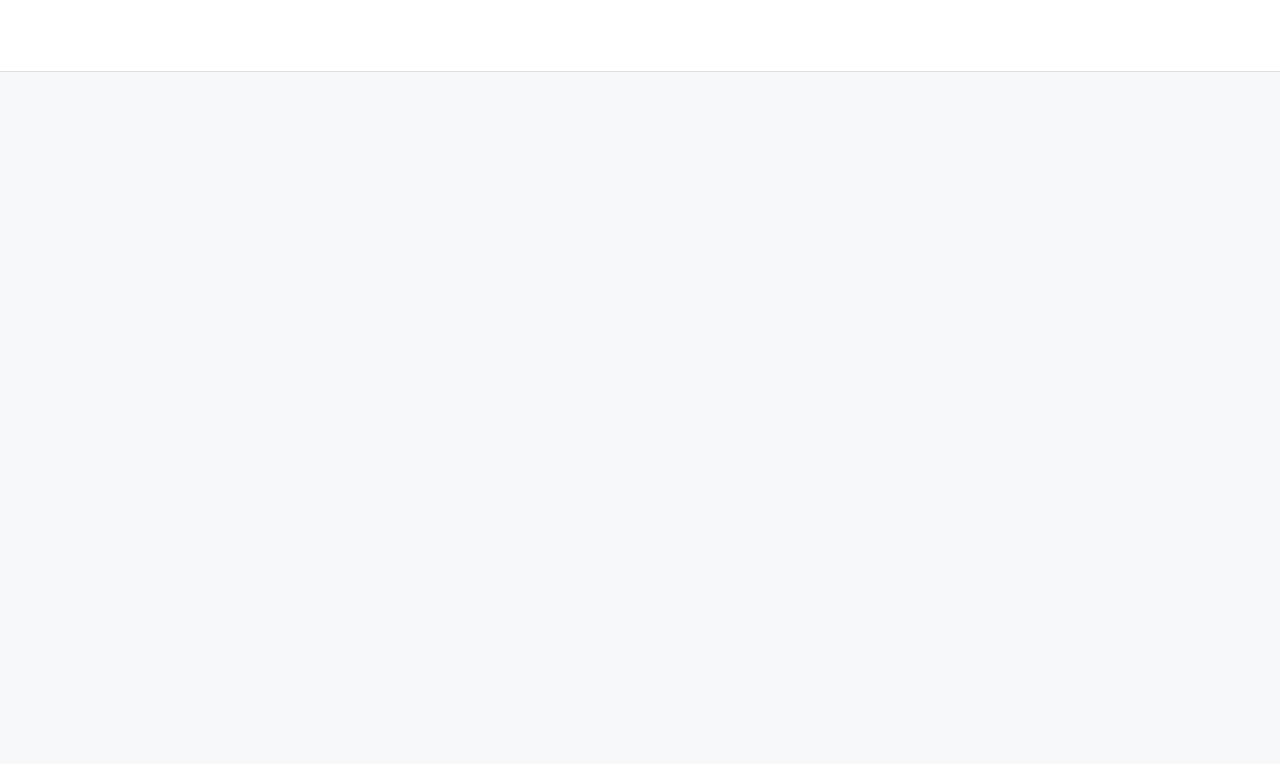
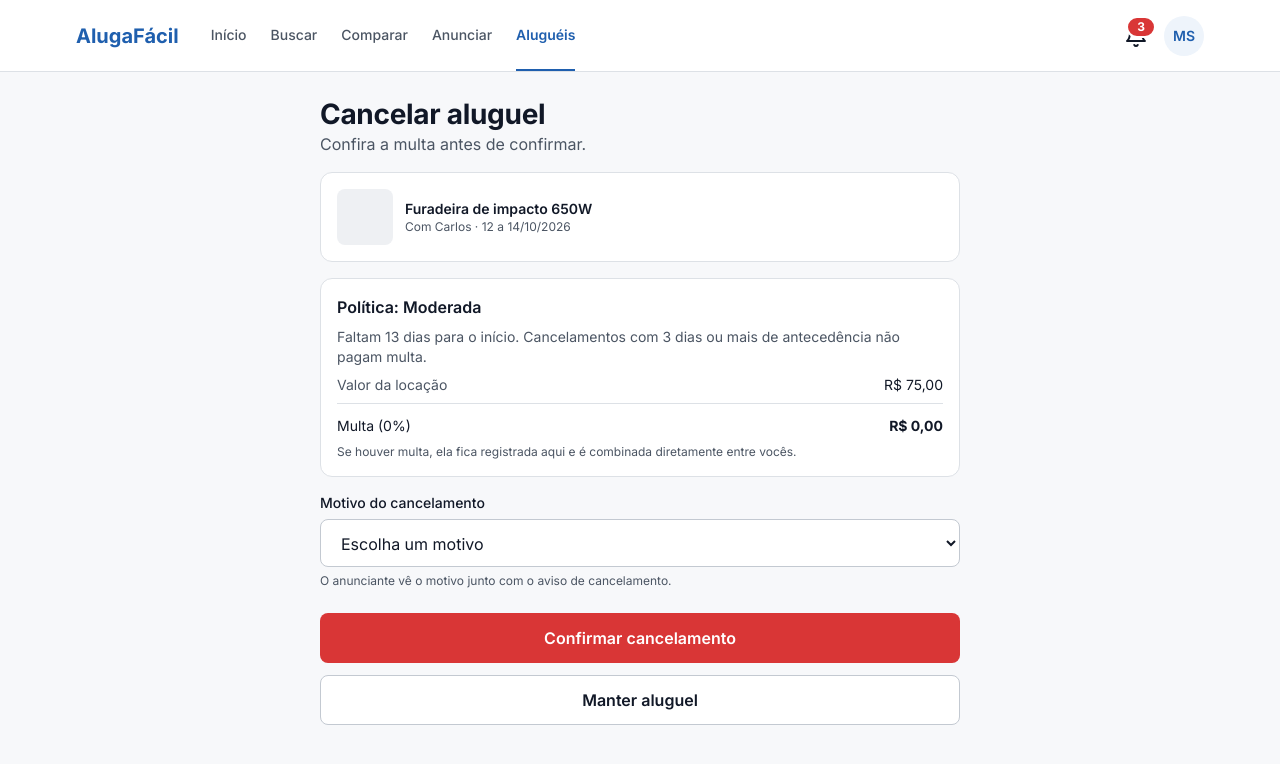
Before and after one commit to guilhermefontesdev/aluga-facil, a plain HTML site: page pages/alugueis/cancelar-aluguel.html in a window 1280 px wide. Drawn offline with Linux system fonts and the light colour scheme.

Commit message:
feat(T17): cancelar aluguel com calculo da multa

```diff
--- a/pages/alugueis/cancelar-aluguel.html
+++ b/pages/alugueis/cancelar-aluguel.html
@@ -9,18 +9,108 @@
 <body>
   <!-- T17 · Cancelar aluguel -->
 
+  <!-- Navegação de quem está logado (sino e avatar). Versão de visitante: ver index.html -->
   <header class="cabecalho">
-    <!-- Cabeçalho: logo + menu (.cabecalho__menu aparece só no computador) -->
+    <div class="container cabecalho__conteudo">
+      <a class="cabecalho__logo" href="../../index.html">AlugaFácil</a>
+      <nav class="cabecalho__menu" aria-label="Menu principal">
+        <a class="cabecalho__link" href="../../index.html">Início</a>
+        <a class="cabecalho__link" href="../../pages/anuncios/busca.html">Buscar</a>
+        <a class="cabecalho__link" href="../../pages/anuncios/comparador.html">Comparar</a>
+        <a class="cabecalho__link" href="../../pages/anuncios/anunciar.html">Anunciar</a>
+        <a class="cabecalho__link" href="../../pages/alugueis/meus-alugueis.html" aria-current="page">Aluguéis</a>
+      </nav>
+      <div class="cabecalho__acoes">
+        <a class="cabecalho__sino" href="../../pages/notificacoes.html" aria-label="Notificações, 3 não lidas">
+          <span class="icone icone--sino" aria-hidden="true"></span>
+          <span class="contador" aria-hidden="true">3</span>
+        </a>
+        <details class="menu-conta">
+          <summary class="menu-conta__botao" aria-label="Menu da conta">
+            <span class="avatar" aria-hidden="true">MS</span>
+          </summary>
+          <div class="menu-conta__painel">
+            <p class="menu-conta__nome">Maria Souza</p>
+            <p class="menu-conta__email">maria@email.com</p>
+            <a class="menu-conta__item" href="../../pages/perfil/meu-perfil.html"><span class="icone icone--perfil" aria-hidden="true"></span>Meu perfil</a>
+            <a class="menu-conta__item" href="../../pages/anuncios/meus-anuncios.html"><span class="icone icone--anunciar" aria-hidden="true"></span>Meus anúncios</a>
+            <a class="menu-conta__item" href="../../pages/alugueis/meus-alugueis.html"><span class="icone icone--alugueis" aria-hidden="true"></span>Meus aluguéis</a>
+            <a class="menu-conta__item menu-conta__sair" href="../../index.html"><span class="icone icone--sair" aria-hidden="true"></span>Sair</a>
+          </div>
+        </details>
+      </div>
+    </div>
   </header>
 
-  <main class="pagina">
+  <main class="pagina alugueis">
     <div class="container">
-      <!-- Conteúdo da tela -->
+      <div>
+        <h1>Cancelar aluguel</h1>
+        <p class="texto-secundario">Confira a multa antes de confirmar.</p>
+      </div>
+
+      <div class="bloco item-resumo">
+        <span class="item-resumo__foto" aria-hidden="true"></span>
+        <div>
+          <p class="item-resumo__titulo">Furadeira de impacto 650W</p>
+          <p class="item-resumo__linha">Com Carlos · 12 a 14/10/2026</p>
+        </div>
+      </div>
+
+      <!-- Multa calculada pela política escolhida pelo anunciante (RF18).
+           Moderada: 0% com 3 dias ou mais, 50% entre 24 h e 3 dias, 100% com menos de 24 h. -->
+      <div class="bloco">
+        <h2 class="bloco__titulo">Política: Moderada</h2>
+        <p class="texto-secundario">Faltam 13 dias para o início. Cancelamentos com 3 dias ou mais de antecedência não pagam multa.</p>
+        <dl class="valores">
+          <div class="valores__linha"><dt>Valor da locação</dt><dd>R$ 75,00</dd></div>
+          <div class="valores__linha valores__linha--total"><dt>Multa (0%)</dt><dd>R$ 0,00</dd></div>
+        </dl>
+        <p class="texto-legenda texto-secundario">Se houver multa, ela fica registrada aqui e é combinada diretamente entre vocês.</p>
+      </div>
+
+      <!-- ESTADO · com multa (faltam menos de 3 dias). Troque o bloco acima por este:
+      <div class="bloco">
+        <h2 class="bloco__titulo">Política: Moderada</h2>
+        <p class="texto-secundario">Falta 1 dia para o início. Entre 24 horas e 3 dias antes, a multa é de 50%.</p>
+        <dl class="valores">
+          <div class="valores__linha"><dt>Valor da locação</dt><dd>R$ 75,00</dd></div>
+          <div class="valores__linha valores__linha--total valores__linha--multa"><dt>Multa (50%)</dt><dd>R$ 37,50</dd></div>
+        </dl>
+        <p class="texto-legenda texto-secundario">A multa fica registrada aqui e é combinada diretamente entre vocês.</p>
+      </div>
+      -->
+
+      <form class="formulario" action="detalhe-aluguel.html#cancelado">
+        <div class="campo">
+          <label class="campo__rotulo" for="motivo-cancelamento">Motivo do cancelamento</label>
+          <select class="campo__caixa" id="motivo-cancelamento" required>
+            <option value="" selected disabled>Escolha um motivo</option>
+            <option>Não vou mais precisar do item</option>
+            <option>Encontrei outra opção</option>
+            <option>Mudei as datas</option>
+            <option>Não consegui falar com o anunciante</option>
+            <option>Outro motivo</option>
+          </select>
+          <p class="campo__ajuda">O anunciante vê o motivo junto com o aviso de cancelamento.</p>
+        </div>
+
+        <div class="aluguel__acoes">
+          <button class="botao botao--perigo botao--bloco" type="submit">Confirmar cancelamento</button>
+          <a class="botao botao--contorno botao--bloco" href="detalhe-aluguel.html#aceito">Manter aluguel</a>
+        </div>
+      </form>
     </div>
   </main>
 
   <nav class="barra-inferior" aria-label="Menu principal">
-    <!-- Menu inferior: aparece só no celular e no tablet -->
+    <ul class="barra-inferior__lista">
+      <li><a class="barra-inferior__item" href="../../index.html"><span class="icone icone--inicio" aria-hidden="true"></span><span>Início</span></a></li>
+      <li><a class="barra-inferior__item" href="../../pages/anuncios/busca.html"><span class="icone icone--buscar" aria-hidden="true"></span><span>Buscar</span></a></li>
+      <li><a class="barra-inferior__item" href="../../pages/anuncios/anunciar.html"><span class="icone icone--anunciar" aria-hidden="true"></span><span>Anunciar</span></a></li>
+      <li><a class="barra-inferior__item" href="../../pages/alugueis/meus-alugueis.html" aria-current="page"><span class="icone icone--alugueis" aria-hidden="true"></span><span>Aluguéis</span></a></li>
+      <li><a class="barra-inferior__item" href="../../pages/perfil/meu-perfil.html"><span class="icone icone--perfil" aria-hidden="true"></span><span>Perfil</span></a></li>
+    </ul>
   </nav>
 
   <script src="../../assets/js/main.js" defer></script>
```
